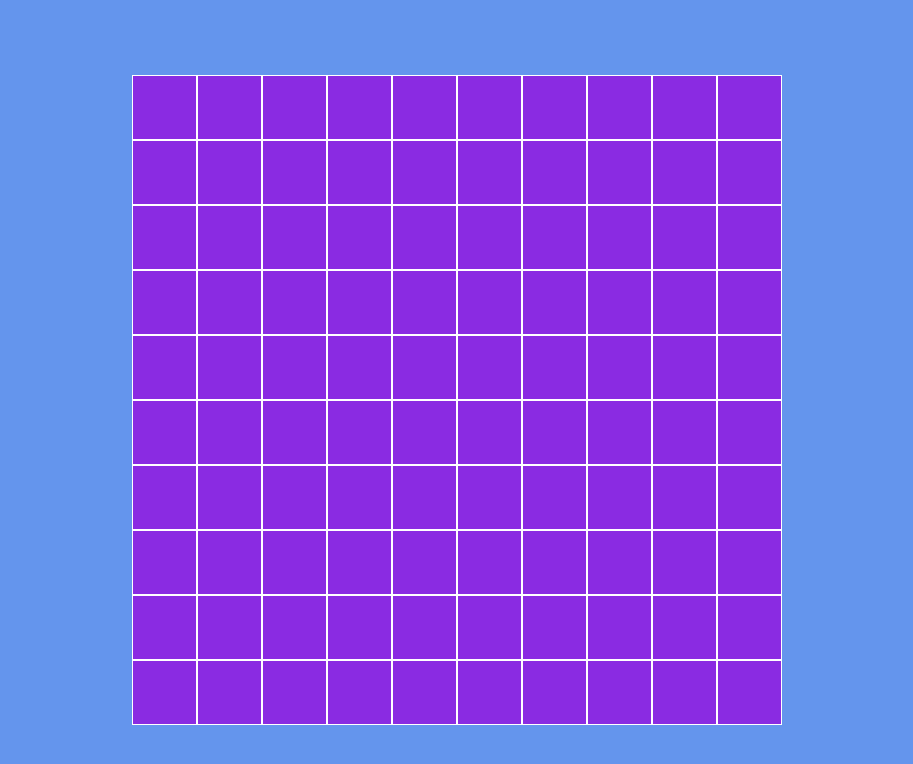
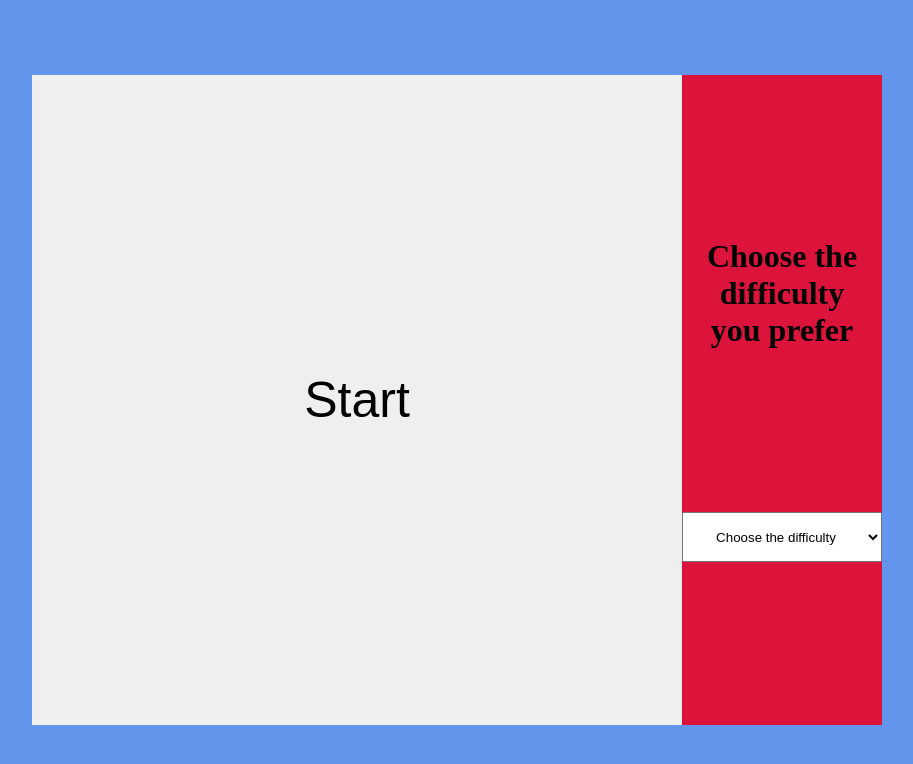
Before and after one commit to Pirisinu/js-campominato-grid, a plain HTML site: page index.html in a window 1280 px wide. Shown: the whole page, without its empty margins (183-1096 px from the left). Drawn offline with Linux system fonts and the light colour scheme.

Commit message:
[ADD]BONUS SET

```diff
--- a/css/style.css
+++ b/css/style.css
@@ -9,6 +9,12 @@
   display: flex;
   justify-content: center;
   align-items: center;
+  position: relative;
+}
+.wrapper-box button{
+  width: 100%;
+  border: none;
+  font-size: 50px;
 }
 .container{
   background-color: blueviolet;
@@ -17,7 +23,28 @@
   display: flex;
   flex-wrap: wrap;
 }
+.difficulty-choice{
+  background-color:crimson;
+  height: 650px;
+  width: 200px;
+  text-align: center;
+  display: flex;
+  flex-direction: column;
+  justify-content: space-evenly;
+}
+.difficulty-choice select{
+  text-align: center;
+  height: 50px;
+}
 .square{
-  width: calc(100% / 10);
   border: 1px solid white;
 }
+.square.easy{
+  width: calc(100% / 10);
+}
+.square.mid{
+  width: calc(100% / 9);
+}
+.square.hard{
+  width: calc(100% / 8);
+}
--- a/index.html
+++ b/index.html
@@ -12,115 +12,130 @@
 
   <div class="wrapper-box">
     <div class="container">
-      <div class="square"></div>
-      <div class="square"></div>
-      <div class="square"></div>
-      <div class="square"></div>
-      <div class="square"></div>
-      <div class="square"></div>
-      <div class="square"></div>
-      <div class="square"></div>
-      <div class="square"></div>
-      <div class="square"></div>
+      <button>Start</button>
+      <!-- <div class="square easy"></div>
+      <div class="square easy"></div>
+      <div class="square easy"></div>
+      <div class="square easy"></div>
+      <div class="square easy"></div>
+      <div class="square easy"></div>
+      <div class="square easy"></div>
+      <div class="square easy"></div>
+      <div class="square easy"></div>
+      <div class="square easy"></div>
 
-      <div class="square"></div>
-      <div class="square"></div>
-      <div class="square"></div>
-      <div class="square"></div>
-      <div class="square"></div>
-      <div class="square"></div>
-      <div class="square"></div>
-      <div class="square"></div>
-      <div class="square"></div>
-      <div class="square"></div>
+      <div class="square easy"></div>
+      <div class="square easy"></div>
+      <div class="square easy"></div>
+      <div class="square easy"></div>
+      <div class="square easy"></div>
+      <div class="square easy"></div>
+      <div class="square easy"></div>
+      <div class="square easy"></div>
+      <div class="square easy"></div>
+      <div class="square easy"></div>
 
-      <div class="square"></div>
-      <div class="square"></div>
-      <div class="square"></div>
-      <div class="square"></div>
-      <div class="square"></div>
-      <div class="square"></div>
-      <div class="square"></div>
-      <div class="square"></div>
-      <div class="square"></div>
-      <div class="square"></div>
+      <div class="square easy"></div>
+      <div class="square easy"></div>
+      <div class="square easy"></div>
+      <div class="square easy"></div>
+      <div class="square easy"></div>
+      <div class="square easy"></div>
+      <div class="square easy"></div>
+      <div class="square easy"></div>
+      <div class="square easy"></div>
+      <div class="square easy"></div>
 
-      <div class="square"></div>
-      <div class="square"></div>
-      <div class="square"></div>
-      <div class="square"></div>
-      <div class="square"></div>
-      <div class="square"></div>
-      <div class="square"></div>
-      <div class="square"></div>
-      <div class="square"></div>
-      <div class="square"></div>
+      <div class="square easy"></div>
+      <div class="square easy"></div>
+      <div class="square easy"></div>
+      <div class="square easy"></div>
+      <div class="square easy"></div>
+      <div class="square easy"></div>
+      <div class="square easy"></div>
+      <div class="square easy"></div>
+      <div class="square easy"></div>
+      <div class="square easy"></div>
 
-      <div class="square"></div>
-      <div class="square"></div>
-      <div class="square"></div>
-      <div class="square"></div>
-      <div class="square"></div>
-      <div class="square"></div>
-      <div class="square"></div>
-      <div class="square"></div>
-      <div class="square"></div>
-      <div class="square"></div>
+      <div class="square easy"></div>
+      <div class="square easy"></div>
+      <div class="square easy"></div>
+      <div class="square easy"></div>
+      <div class="square easy"></div>
+      <div class="square easy"></div>
+      <div class="square easy"></div>
+      <div class="square easy"></div>
+      <div class="square easy"></div>
+      <div class="square easy"></div>
 
-      <div class="square"></div>
-      <div class="square"></div>
-      <div class="square"></div>
-      <div class="square"></div>
-      <div class="square"></div>
-      <div class="square"></div>
-      <div class="square"></div>
-      <div class="square"></div>
-      <div class="square"></div>
-      <div class="square"></div>
+      <div class="square easy"></div>
+      <div class="square easy"></div>
+      <div class="square easy"></div>
+      <div class="square easy"></div>
+      <div class="square easy"></div>
+      <div class="square easy"></div>
+      <div class="square easy"></div>
+      <div class="square easy"></div>
+      <div class="square easy"></div>
+      <div class="square easy"></div>
 
-      <div class="square"></div>
-      <div class="square"></div>
-      <div class="square"></div>
-      <div class="square"></div>
-      <div class="square"></div>
-      <div class="square"></div>
-      <div class="square"></div>
-      <div class="square"></div>
-      <div class="square"></div>
-      <div class="square"></div>
+      <div class="square easy"></div>
+      <div class="square easy"></div>
+      <div class="square easy"></div>
+      <div class="square easy"></div>
+      <div class="square easy"></div>
+      <div class="square easy"></div>
+      <div class="square easy"></div>
+      <div class="square easy"></div>
+      <div class="square easy"></div>
+      <div class="square easy"></div>
 
-      <div class="square"></div>
-      <div class="square"></div>
-      <div class="square"></div>
-      <div class="square"></div>
-      <div class="square"></div>
-      <div class="square"></div>
-      <div class="square"></div>
-      <div class="square"></div>
-      <div class="square"></div>
-      <div class="square"></div>
+      <div class="square easy"></div>
+      <div class="square easy"></div>
+      <div class="square easy"></div>
+      <div class="square easy"></div>
+      <div class="square easy"></div>
+      <div class="square easy"></div>
+      <div class="square easy"></div>
+      <div class="square easy"></div>
+      <div class="square easy"></div>
+      <div class="square easy"></div>
 
-      <div class="square"></div>
-      <div class="square"></div>
-      <div class="square"></div>
-      <div class="square"></div>
-      <div class="square"></div>
-      <div class="square"></div>
-      <div class="square"></div>
-      <div class="square"></div>
-      <div class="square"></div>
-      <div class="square"></div>
+      <div class="square easy"></div>
+      <div class="square easy"></div>
+      <div class="square easy"></div>
+      <div class="square easy"></div>
+      <div class="square easy"></div>
+      <div class="square easy"></div>
+      <div class="square easy"></div>
+      <div class="square easy"></div>
+      <div class="square easy"></div>
+      <div class="square easy"></div>
 
-      <div class="square"></div>
-      <div class="square"></div>
-      <div class="square"></div>
-      <div class="square"></div>
-      <div class="square"></div>
-      <div class="square"></div>
-      <div class="square"></div>
-      <div class="square"></div>
-      <div class="square"></div>
-      <div class="square"></div>
+      <div class="square easy"></div>
+      <div class="square easy"></div>
+      <div class="square easy"></div>
+      <div class="square easy"></div>
+      <div class="square easy"></div>
+      <div class="square easy"></div>
+      <div class="square easy"></div>
+      <div class="square easy"></div>
+      <div class="square easy"></div>
+      <div class="square easy"></div> -->
+
+
+    </div>
+
+    <!-- Selezione difficolta (bonus) -->
+
+    <div class="difficulty-choice">
+      <h1>Choose the <br/> difficulty <br/> you prefer</h1>
+      <select id="select-difficulty">
+        <option value="0">Choose the difficulty</option>
+        <option value="easy">Easy</option>
+        <option value="mid">Mid</option>
+        <option value="hard">Hard</option>
+    </select>
 
     </div>
   </div>
```
